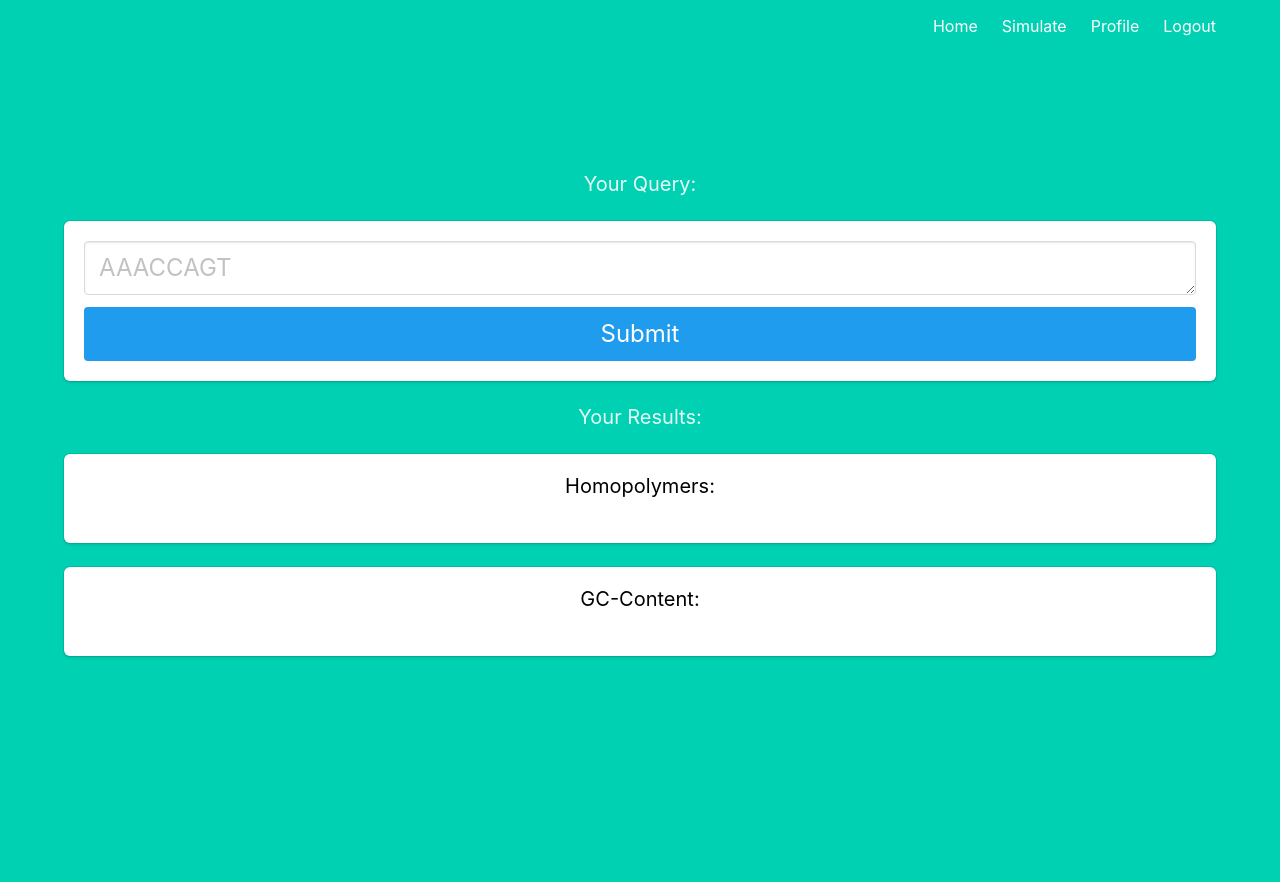
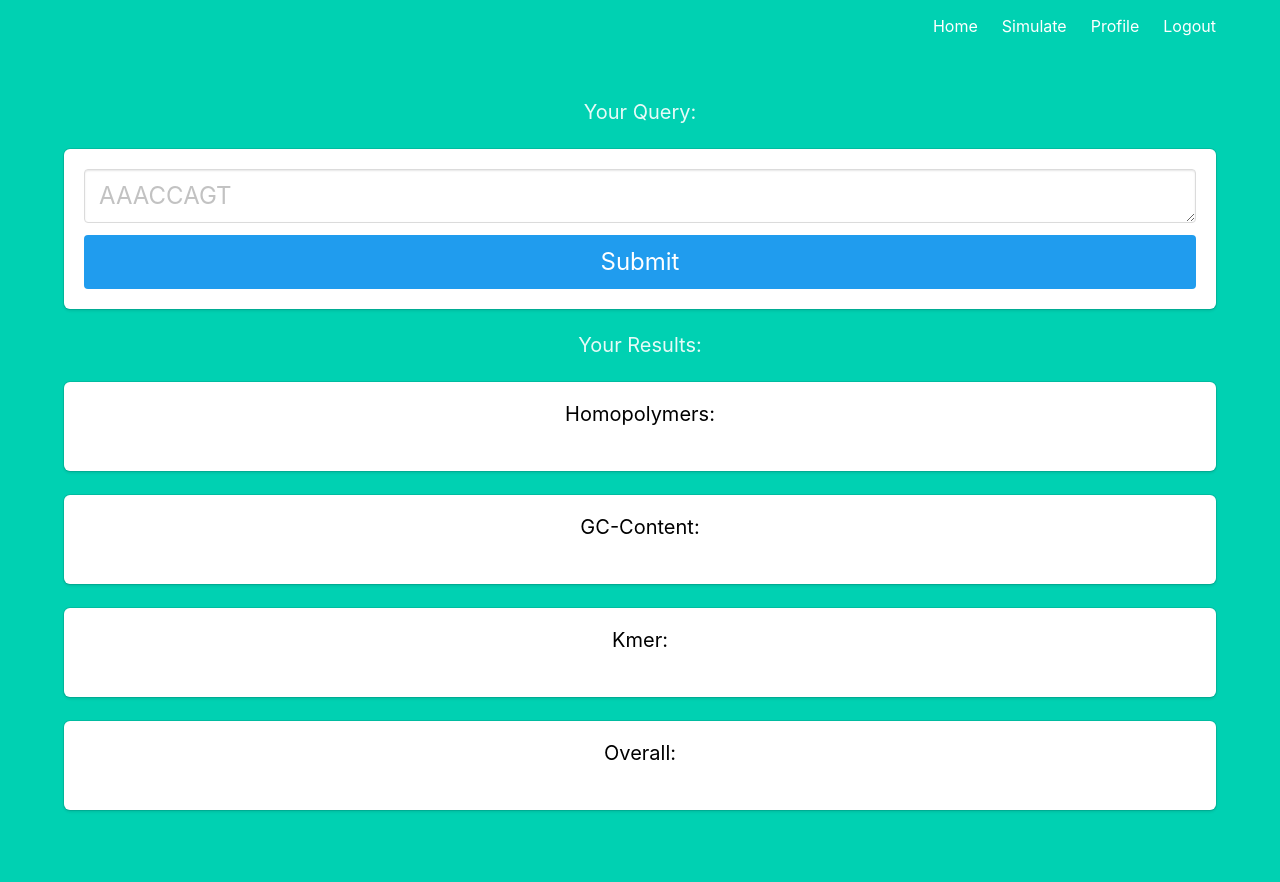
Before and after one commit to umr-ds/mesa_dna_sim, a Flask app: page /query_sequence in a window 1280 px wide. Before the commit the page ends 658 px from the top, so only its background shows below. Run offline with Flask 2, Linux system fonts and the light colour scheme; the visitor is signed in with stand-in values (Sample User, id 1); tables that the repository leaves empty hold one stand-in row (values such as "Sample post").

Commit message:
added kmer and basic sumation over all apicalls + first dockerized version - use << docker-compose up -d >> to start a working instance

```diff
--- a/api/main_page.py
+++ b/api/main_page.py
@@ -92,4 +92,4 @@ def query_sequence():
         return render_template('sequence_view.html', apikey=apikey_obj.apikey)
     else:
         sequence = request.args.get('sequence')
-        return render_template('sequence_view.html', apikey=apikey_obj.apikey, sequence=sequence)
+        return render_template('sequence_view.html', apikey=apikey_obj.apikey, sequence=sequence, host=request.host)
--- a/templates/sequence_view.html
+++ b/templates/sequence_view.html
@@ -26,6 +26,10 @@
         </form>
     </div>
     <script type="text/javascript">
+        function round(value, decimals) {
+            return Number(Math.round(value + 'e' + decimals) + 'e-' + decimals);
+        }
+
         $(document).ready(function () {
             let seq = $("#sequence");
             seq.keypress(function (e) {
@@ -44,18 +48,29 @@
                 let sequence = $("#sequence").val();
                 let homopolymer = $('#homopolymer');
                 let gccontent = $('#gccontent');
+                let kmer = $('#kmer');
+                let overall = $('#overall');
                 homopolymer.text(sequence);
                 gccontent.text(sequence);
+                kmer.text(sequence);
+                overall.text(sequence);
 
                 homopolymer.lettering();
                 gccontent.lettering();
+                kmer.lettering();
+                overall.lettering();
+
+                for (var i = 0; i <= overall.text().length; i++) {
+                    let curr_char = $(".overall_char" + (i + 1));
+                    curr_char.data('errorprob', 0.0);
+                }
                 //var endpoints = ['gccontent', 'homopolymers'];
 
                 //for (var mode in endpoints) {
-                let endpoints = ["gccontent", "homopolymer"];
+                let endpoints = ["gccontent", "homopolymer", "kmer"];
                 endpoints.forEach(function (mode) {
                     $.post({
-                        url: "http://0.0.0.0:5000/api/" + mode,
+                        url: "http://{{ host }}/api/" + mode,
                         data: {sequence: sequence, key: '{{apikey}}', 'window': 15},
                         async: true,
                         beforeSend: function (xhr) {
@@ -65,14 +80,21 @@
                         },
                         dataType: 'json',
                         success: function (data) {
-                            $("#spoiler3_label").click();
+                            //$("#spoiler3_label").click();
                             //let obj = jQuery.parseJSON(data);
                             for (block_num in data) {
                                 for (var i = data[block_num].startpos; i <= data[block_num].endpos; i++) {
                                     let curr_char = $("." + mode + "_char" + (i + 1));
-                                    curr_char.css("background-color", getColorForPercentage(data[block_num].errorprob));
+                                    curr_char.data('errorprob', data[block_num].errorprob);
+                                    curr_char.css("background-color", getColorForPercentage(curr_char.data('errorprob')));
                                     curr_char.css("color", "gray");
                                     curr_char.attr('title', (data[block_num].errorprob * 100) + " %");
+
+                                    let overall_curr_char = $(".overall_char" + (i + 1));
+                                    overall_curr_char.data('errorprob', round(Math.min(overall_curr_char.data('errorprob') + data[block_num].errorprob, 1.0), 4));
+                                    overall_curr_char.css("background-color", getColorForPercentage(overall_curr_char.data('errorprob')));
+                                    overall_curr_char.css("color", "gray");
+                                    overall_curr_char.attr('title', round((overall_curr_char.data('errorprob') * 100.0), 4) + " %");
                                     //$('#text_lettering').text(data[i].base);
                                 }
                             }
@@ -92,8 +114,8 @@
 
         var percentColors = [
             {pct: 0.0, color: {r: 0xff, g: 0x00, b: 0}},
-            {pct: 0.5, color: {r: 0xff, g: 0x80, b: 0}},
-            {pct: 1.0, color: {r: 0xff, g: 0xff, b: 0}}];
+            {pct: 0.5, color: {r: 0xff, g: 0xff, b: 0}},
+            {pct: 1.0, color: {r: 0x00, g: 0xff, b: 0}}];
 
         var getColorForPercentage = function (pct) {
             pct = 1.0 - pct;
@@ -102,13 +124,13 @@
                     break;
                 }
             }
-            var lower = percentColors[i - 1];
-            var upper = percentColors[i];
-            var range = upper.pct - lower.pct;
-            var rangePct = (pct - lower.pct) / range;
-            var pctLower = 1 - rangePct;
-            var pctUpper = rangePct;
-            var color = {
+            const lower = percentColors[i - 1];
+            const upper = percentColors[i];
+            const range = upper.pct - lower.pct;
+            const rangePct = (pct - lower.pct) / range;
+            const pctLower = 1 - rangePct;
+            const pctUpper = rangePct;
+            const color = {
                 r: Math.floor(lower.color.r * pctLower + upper.color.r * pctUpper),
                 g: Math.floor(lower.color.g * pctLower + upper.color.g * pctUpper),
                 b: Math.floor(lower.color.b * pctLower + upper.color.b * pctUpper)
@@ -143,16 +165,56 @@
         <ul class="text_lettering" id="gccontent" style="overflow-x: auto;"></ul>
     </div>
 
+    <div class="box">
+        <h3 class="subtitle" style="color: black">
+            Kmer:
+        </h3>
+        <ul class="text_lettering" id="kmer" style="overflow-x: auto;"></ul>
+    </div>
+
+    <div class="box">
+        <h3 class="subtitle" style="color: black">
+            Overall:
+        </h3>
+        <ul class="text_lettering" id="overall" style="overflow-x: auto;"></ul>
+    </div>
+
     <script type="text/javascript">
-        let gccontent = $("#gccontent");
-        let homopolymer = $("#homopolymer");
+        const gccontent = $("#gccontent");
+        const homopolymer = $("#homopolymer");
+        const kmer = $("#kmer");
+        const overall = $('#overall');
+        kmer.scroll(function () {
+            homopolymer.scrollTop(kmer.scrollTop());
+            homopolymer.scrollLeft(kmer.scrollLeft());
+            gccontent.scrollTop(kmer.scrollTop());
+            gccontent.scrollLeft(kmer.scrollLeft());
+            overall.scrollTop(kmer.scrollTop());
+            overall.scrollLeft(kmer.scrollLeft());
+        });
+        overall.scroll(function () {
+            homopolymer.scrollTop(overall.scrollTop());
+            homopolymer.scrollLeft(overall.scrollLeft());
+            gccontent.scrollTop(overall.scrollTop());
+            gccontent.scrollLeft(overall.scrollLeft());
+            kmer.scrollTop(overall.scrollTop());
+            kmer.scrollLeft(overall.scrollLeft());
+        });
         gccontent.scroll(function () {
             homopolymer.scrollTop(gccontent.scrollTop());
             homopolymer.scrollLeft(gccontent.scrollLeft());
+            overall.scrollLeft(gccontent.scrollLeft());
+            overall.scrollTop(gccontent.scrollTop());
+            kmer.scrollTop(gccontent.scrollTop());
+            kmer.scrollLeft(gccontent.scrollLeft());
         });
         homopolymer.scroll(function () {
             gccontent.scrollTop(homopolymer.scrollTop());
             gccontent.scrollLeft(homopolymer.scrollLeft());
+            overall.scrollLeft(homopolymer.scrollLeft());
+            overall.scrollTop(homopolymer.scrollTop());
+            kmer.scrollTop(homopolymer.scrollTop());
+            kmer.scrollLeft(homopolymer.scrollLeft());
         });
     </script>
     <!--{{ apikey }}-->
```
Also changed, not shown: api/simulator_api.py (+21 -0 lines), simulators/synthesis/kmer.py (added, +35 -0 lines), 3 other files.
